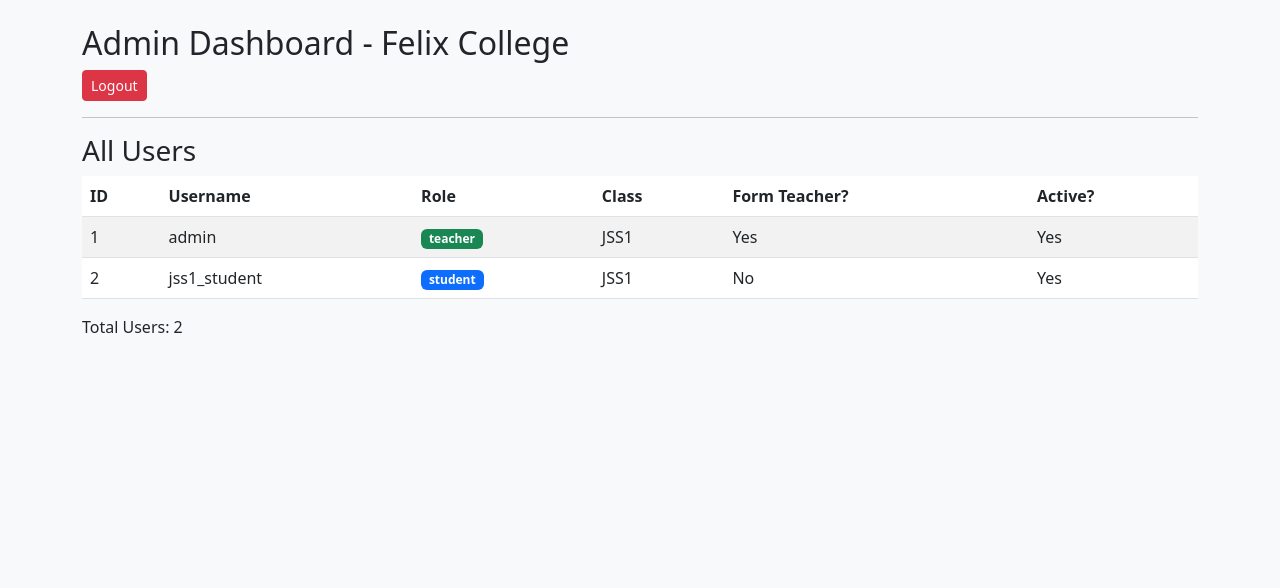
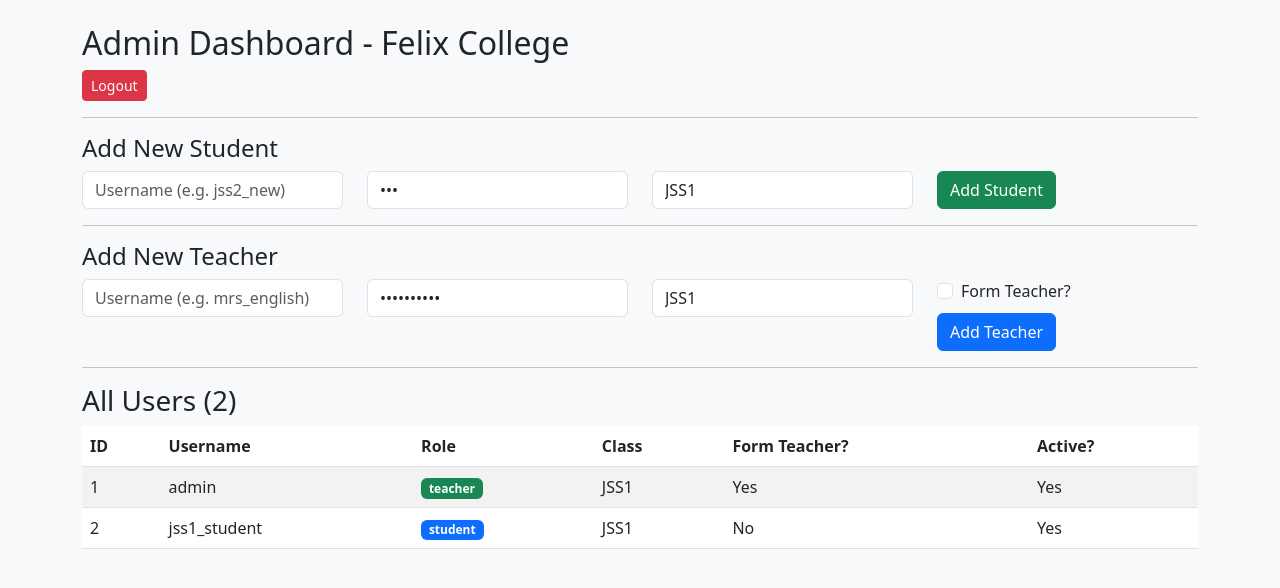
Before and after one commit to felixedeh5-crypto/felix-college-app, a Flask app: page /admin in a window 1280 px wide. Shown: the top 588 px of the page. Run offline with Flask 3, Linux system fonts and the light colour scheme; a user stored in the database is signed in.

Commit message:
Add admin forms and links for students/teachers

```diff
--- a/app.py
+++ b/app.py
@@ -84,6 +84,13 @@ def create_users():
             user = User(username=username, password=pwd2, role='student', class_name=class_name)
             db.session.add(user)
 
+        # Add some teachers
+        teacher_pwd = bcrypt.hashpw('teacher123'.encode(), bcrypt.gensalt()).decode()
+        teacher_classes = ['JSS2', 'JSS3', 'SSS1', 'SSS2', 'SSS3']
+        for i, cls in enumerate(teacher_classes):
+            t = User(username=f'teacher_{cls.lower()}', password=teacher_pwd, role='teacher', class_name=cls, is_form_teacher=True)
+            db.session.add(t)
+
         db.session.commit()
 
 # === ROUTES ===
@@ -91,7 +98,7 @@ def create_users():
 def home():
     return redirect(url_for('login'))
 
-# === REGISTRATION PAGE (NEW!) ===
+# === REGISTRATION PAGE ===
 @app.route('/register', methods=['GET', 'POST'])
 def register():
     if request.method == 'POST':
@@ -148,7 +155,7 @@ def student_dash():
     results = Result.query.filter_by(student_id=current_user.id).all()
     return render_template('student_dashboard.html', results=results, name=current_user.username)
 
-# === TEACHER DASHBOARD ===
+# === TEACHER DASHBOARD (UPGRADED WITH ADD LINK) ===
 @app.route('/teacher')
 @login_required
 def teacher_dash():
@@ -214,17 +221,42 @@ def upload_result():
 
     return render_template('upload_result.html', students=students)
 
-# === ADMIN PANEL (NEW!) ===
-@app.route('/admin')
+# === ADMIN PANEL (UPGRADED WITH ADD FORMS) ===
+@app.route('/admin', methods=['GET', 'POST'])
 @login_required
 def admin_dash():
     if current_user.username != 'admin':
         flash('Only admin can access!')
         return redirect(url_for('login'))
+
     users = User.query.all()
+
+    # Add Student Form
+    if request.method == 'POST' and 'add_student' in request.form:
+        username = request.form['student_username']
+        password = bcrypt.hashpw(request.form['student_password'].encode(), bcrypt.gensalt()).decode()
+        class_name = request.form['student_class']
+        student = User(username=username, password=password, role='student', class_name=class_name)
+        db.session.add(student)
+        db.session.commit()
+        flash('Student added!')
+        return redirect(url_for('admin_dash'))
+
+    # Add Teacher Form
+    if request.method == 'POST' and 'add_teacher' in request.form:
+        username = request.form['teacher_username']
+        password = bcrypt.hashpw(request.form['teacher_password'].encode(), bcrypt.gensalt()).decode()
+        class_name = request.form['teacher_class']
+        is_form = 'form_teacher' in request.form
+        teacher = User(username=username, password=password, role='teacher', class_name=class_name, is_form_teacher=is_form)
+        db.session.add(teacher)
+        db.session.commit()
+        flash('Teacher added!')
+        return redirect(url_for('admin_dash'))
+
     return render_template('admin_dashboard.html', users=users)
 
-# === PDF PRINT (NEW!) ===
+# === PDF PRINT ===
 @app.route('/print_result/<int:student_id>')
 @login_required
 def print_result(student_id):
--- a/templates/admin_dashboard.html
+++ b/templates/admin_dashboard.html
@@ -9,7 +9,68 @@
   <h2>Admin Dashboard - Felix College</h2>
   <a href="/logout" class="btn btn-danger btn-sm">Logout</a>
   <hr>
-  <h3>All Users</h3>
+
+  <!-- Add Student Form -->
+  <h4>Add New Student</h4>
+  <form method="POST">
+    <input type="hidden" name="add_student" value="1">
+    <div class="row">
+      <div class="col-md-3">
+        <input type="text" name="student_username" class="form-control" placeholder="Username (e.g. jss2_new)" required>
+      </div>
+      <div class="col-md-3">
+        <input type="password" name="student_password" class="form-control" placeholder="Password" value="123" required>
+      </div>
+      <div class="col-md-3">
+        <select name="student_class" class="form-control">
+          <option value="JSS1">JSS1</option>
+          <option value="JSS2">JSS2</option>
+          <option value="JSS3">JSS3</option>
+          <option value="SSS1">SSS1</option>
+          <option value="SSS2">SSS2</option>
+          <option value="SSS3">SSS3</option>
+        </select>
+      </div>
+      <div class="col-md-3">
+        <button type="submit" class="btn btn-success">Add Student</button>
+      </div>
+    </div>
+  </form>
+  <hr>
+
+  <!-- Add Teacher Form -->
+  <h4>Add New Teacher</h4>
+  <form method="POST">
+    <input type="hidden" name="add_teacher" value="1">
+    <div class="row">
+      <div class="col-md-3">
+        <input type="text" name="teacher_username" class="form-control" placeholder="Username (e.g. mrs_english)" required>
+      </div>
+      <div class="col-md-3">
+        <input type="password" name="teacher_password" class="form-control" placeholder="Password" value="teacher123" required>
+      </div>
+      <div class="col-md-3">
+        <select name="teacher_class" class="form-control">
+          <option value="JSS1">JSS1</option>
+          <option value="JSS2">JSS2</option>
+          <option value="JSS3">JSS3</option>
+          <option value="SSS1">SSS1</option>
+          <option value="SSS2">SSS2</option>
+          <option value="SSS3">SSS3</option>
+        </select>
+      </div>
+      <div class="col-md-3">
+        <div class="form-check">
+          <input type="checkbox" name="form_teacher" class="form-check-input">
+          <label class="form-check-label">Form Teacher?</label>
+        </div>
+        <button type="submit" class="btn btn-primary mt-2">Add Teacher</button>
+      </div>
+    </div>
+  </form>
+  <hr>
+
+  <h3>All Users ({{ users|length }})</h3>
   <table class="table table-striped">
     <thead>
       <tr>
@@ -29,7 +90,6 @@
       {% endfor %}
     </tbody>
   </table>
-  <p>Total Users: {{ users|length }}</p>
 </div>
 </body>
 </html>
--- a/templates/login.html
+++ b/templates/login.html
@@ -5,6 +5,8 @@
   <link href="https://cdn.jsdelivr.net/npm/bootstrap@5.3.0/dist/css/bootstrap.min.css" rel="stylesheet">
   <style>body { background: #f0f8ff; }</style>
 </head>
+<hr>
+<a href="/register" class="btn btn-link">Register New User</a> | <a href="/admin" class="btn btn-link">Admin Panel</a>
 <body>
 <div class="container mt-5">
   <div class="row justify-content-center">
```
Also changed, not shown: templates/teacher_dashboard.html (+14 -8 lines), 2 other files.
